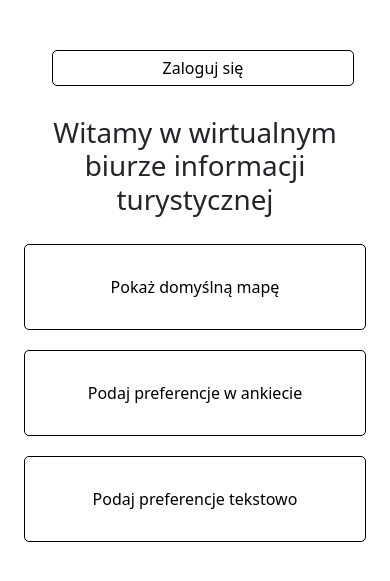
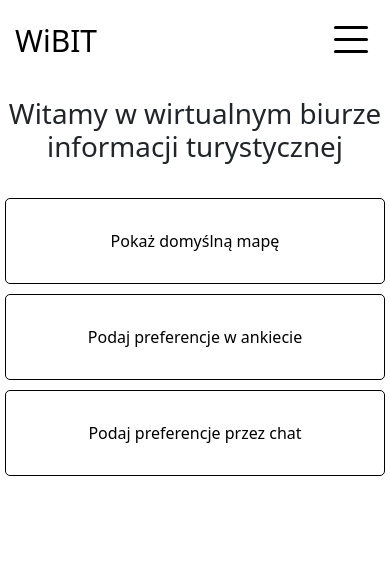
Before and after one commit to AndrzejStarzyk/WiBIT, a Flask app: page / in a window 390 px wide. Shown: the top 581 px of the page. Run offline with Flask 3, Linux system fonts and the light colour scheme; parts of the project's set-up code (start-up, migrations or seed data) failed here and were passed over.

Commit message:
responsive navbar added

```diff
--- a/app/app.py
+++ b/app/app.py
@@ -1,4 +1,4 @@
-from flask import Flask, render_template, request, redirect, url_for, abort
+from flask import Flask, render_template, request, redirect, url_for, abort, session
 from datetime import date, timedelta
 from flask_bcrypt import Bcrypt
 from flask_login import login_user, LoginManager, login_required, logout_user, current_user
@@ -53,8 +53,10 @@ def load_user(user_id):
 def update_user_name():
     global user_name
     if current_user.is_authenticated:
+        session['user_name'] = current_user.login
         user_name = current_user.login
     else:
+        session.pop('user_name', None)
         user_name = None
 
 
@@ -147,8 +149,7 @@ def registration():
 @login_required
 def logout():
     logout_user()
-    global user_name
-    user_name = None
+    update_user_name()
     return redirect(url_for('show_home'))
 
 
@@ -289,7 +290,9 @@ def render_trip(schedule: Schedule, template: str):
                           maps[i].get_root().script.render(),
                           schedule.trajectories[i].get_pois()) for i in range(len(schedule.trajectories))]
 
-    res = render_template(template, trajectories_data=trajectories_data, map_headers=headers, is_auth=current_user.is_authenticated)
+    res = render_template(template, trajectories_data=trajectories_data,
+                          map_headers=headers,
+                          is_auth=current_user.is_authenticated)
     return res
 
 
--- /dev/null
+++ b/app/static/style/navbar_style.css
@@ -0,0 +1,199 @@
+/* styles for global navigation bar */
+
+.navigation-bar{
+  width: 100%;
+}
+
+#navbox{
+  display: none;
+  margin: 0;
+}
+
+.menu-logo{
+  font-size: 30px;
+  left: 0;
+  display: flex;
+  top: 0;
+  padding: 10px;
+  width: 80%;
+  text-decoration: none;
+  color: black;
+  font-weight: 400;
+}
+
+.menu-logo p{
+  padding: 6px 0 0 6px;
+  margin: 0;
+}
+
+.menu-logo:hover{
+  text-decoration: none;
+  color: black;
+}
+
+.menu{
+  margin: 0;
+  width: 100%;
+  display: flex;
+  flex-direction: column;
+  align-items: center;
+  top: 69px;
+  padding: 0;
+}
+
+.listelem{
+  list-style: none;
+  text-align: center;
+  display: none;
+  width: 100%;
+  font-size: 18px;
+  padding-top: 6px;
+}
+
+
+.clickyelem{
+  width: 50px;
+  height: 50px;
+  position: absolute;
+  right: 14px;
+  top: 14px;
+}
+
+.burger-button-part{
+  width: 34px;
+  height: 3px;
+  background-color: black;
+  left: 8px;
+  border-radius: 3px;
+  transition: 0.5s;
+}
+
+#firstline{
+  position: absolute;
+  top: 12px;
+}
+
+#navbox:checked~ * #firstline{
+  transform: rotate(45deg);
+  position: absolute;
+  top: 24px;
+  transition: 0.5s;
+}
+
+#secondline{
+  position: absolute;
+  top: 24px;
+}
+
+#navbox:checked~ * #secondline{
+  width: 0;
+  background-color: white;
+  transition: 0.5s;
+}
+
+#thirdline{
+  position: absolute;
+  top: 36px;
+}
+
+#navbox:checked~ * #thirdline{
+  transform: rotate(-45deg);
+  position: absolute;
+  top: 24px;
+  transition: 0.5s;
+}
+
+.menu-link{
+  width: 100%;
+  padding: 21px 10px 21px 10px;
+  text-align: center;
+  text-decoration: none;
+}
+
+.menu-link p{
+  color: black;
+  font-size: large;
+  text-align: center;
+}
+
+.menu-link:hover{
+  text-decoration: none;
+  color: black;
+}
+
+#navbox:checked~ul.menu li{
+  display: flex;
+}
+
+.navlabel{
+  margin: 0;
+}
+
+.header-short{
+    font-size: 27px;
+}
+
+.non-decorated-link:hover{
+    text-decoration: none;
+    box-shadow: 2px 2px 4px black;
+}
+
+.non-decorated-link{
+    width: 96%;
+    margin-left: 2%;
+    margin-right: 2%;
+    padding: 6px;
+    color: black;
+    text-decoration: none;
+    border: 1px solid black;
+    border-radius: 5px;
+}
+
+.menu-user-label{
+  width: 96%;
+  margin: 6px 2% 0 2%;
+  text-align: right;
+  padding: 6px;
+}
+
+
+@media (min-width: 992px) {
+  .listelem{
+      width: 25%;
+      display: flex;
+  }
+
+  .clickyelem{
+      display: none;
+  }
+
+  .menu{
+      width: 80%;
+      flex-direction: row;
+      justify-content: flex-end;
+      position: absolute;
+      top: 0;
+      left: 20%;
+  }
+
+  .menu-logo{
+    width: 20%;
+  }
+
+  .non-decorated-link:hover{
+    text-decoration: none;
+  }
+
+  .non-decorated-link{
+    padding: 10px;
+    margin-top: 8px;
+  }
+}
+
+
+@media (max-width:480px){
+  .menu-logo p {
+    padding: 8px 0 0 5px;
+    margin: 0;
+  }
+}
--- a/app/static/style/style.css
+++ b/app/static/style/style.css
@@ -1,29 +1,39 @@
+body{
+    padding: 0;
+}
+
 h1, h2, h3{
     text-align: center;
     width: 100%;
 }
+
+.title-header{
+    margin: 10vh 0;
+}
+
+@media only screen and (max-width: 992px) {
+    .title-header{
+        margin: 5vh 0;
+    }
+}
+
+@media only screen and (max-width: 768px) {
+    .title-header{
+        margin: 0 0 24px 0;
+    }
+}
+
 
 /* main page */
 .main-page-option{
     text-align: center;
     text-decoration: none;
     padding: 30px;
-    margin-top: 10vh;
     font-size: medium;
     color: black;
     border: 1px solid black;
     border-radius: 5px;
-    margin-left: 5px;
-    margin-right: 5px;
-}
-@media only screen and (max-width: 992px) {
-    .main-page-option {
-        margin-top: 20px;
-    }
-}
-
-body{
-    padding: 20px;
+    margin: 10px 5px 0 5px;
 }
 
 /* default page */
@@ -232,12 +242,6 @@ body{
     border-radius: 5px;
 }
 
-.user-top-bar{
-    width: 100%;
-    margin: 20px;
-    text-align: right;
-}
-
 .auth-alert{
     margin: 20px 0 20px 0;
     text-align: center;
--- a/app/templates/base.html
+++ b/app/templates/base.html
@@ -6,6 +6,7 @@
     <!-- Bootstrap CSS -->
     <link href="https://cdn.jsdelivr.net/npm/bootstrap@5.0.2/dist/css/bootstrap.min.css" rel="stylesheet" integrity="sha384-EVSTQN3/azprG1Anm3QDgpJLIm9Nao0Yz1ztcQTwFspd3yD65VohhpuuCOmLASjC" crossorigin="anonymous">
     <link rel="stylesheet" href="{{ url_for('static', filename='style/style.css') }}">
+    <link rel="stylesheet" href="{{ url_for('static', filename='style/navbar_style.css') }}">
 
     {% block head %}{% endblock %}
 
@@ -13,6 +14,35 @@
   </head>
 
   <body>
+      <div class="navigation-bar">
+          <input type="checkbox" id="navbox">
+
+          <a class="menu-logo" href="{{url_for('show_home')}}">
+              <p class="header">WiBIT</p>
+          </a>
+
+          <ul class="menu">
+              {% if 'user_name' in session %}
+              <li class="listelem"><div class="menu-user-label">Zalogowano jako: {{session['user_name']}}</div></li>
+              <li class="listelem"><a href="{{url_for('show_home')}}" class="menu-link non-decorated-link">Strona główna</a></li>
+              <li class="listelem"><a href="{{url_for('user_main_page')}}" class="menu-link non-decorated-link">Panel użytkownika</a></li>
+              <li class="listelem"><a href="{{url_for('logout')}}" class="menu-link non-decorated-link">Wyloguj się</a></li>
+              {% else %}
+              <li class="listelem"><a href="{{url_for('show_home')}}" class="menu-link non-decorated-link">Strona główna</a></li>
+              <li class="listelem"><a href="{{url_for('registration')}}" class="menu-link non-decorated-link">Zarejestruj się</a></li>
+              <li class="listelem"><a href="{{url_for('login')}}" class="menu-link non-decorated-link">Zaloguj się</a></li>
+              {% endif %}
+          </ul>
+
+          <label for="navbox" class="navlabel">
+              <div class="clickyelem">
+                  <div class="burger-button-part" id="firstline"></div>
+                  <div class="burger-button-part" id="secondline"></div>
+                  <div class="burger-button-part" id="thirdline"></div>
+              </div>
+          </label>
+
+      </div>
 
     {% block body %}{% endblock %}
 
--- a/app/templates/home.html
+++ b/app/templates/home.html
@@ -4,22 +4,8 @@
 {% endblock %}
 
 {% block body %}
-<div class="user-top-bar row">
-    <div class="col-md-0 col-lg-4 col-xl-6 col-xxl-7"></div>
-    <div class="user-login row justify-content-center col-md-12 col-lg-8 col-xl-6 col-xxl-5">
-        {% if user_name %}
-            <div class="col-md-11 col-lg-4"> Zalogowano jako: {{ user_name }} </div>
-            <div class="col-md-11 col-lg-4"> <a href="{{url_for('logout')}}"> Wyloguj się </a>  </div>
-            <div class="col-md-11 col-lg-4"> <a href="{{url_for('user_main_page')}}"> Panel użytkownika </a>  </div>
-        {% else %}
-            <div class="col-md-11 col-lg-4"><a href="{{url_for('login')}}"> Zaloguj się </a>  </div>
-        {% endif %}
-
-    </div>
-</div>
-
 <div>
-    <h1> Witamy w wirtualnym biurze informacji turystycznej </h1>
+    <h1 class="title-header"> Witamy w wirtualnym biurze informacji turystycznej </h1>
 
     <div class="row justify-content-center">
         <a href="{{url_for('show_default_trip')}}" class="main-page-option col-11 col-md-5 col-lg-3">
@@ -31,7 +17,7 @@
         </a>
 
         <a href="{{url_for('show_chatbot')}}" class="main-page-option col-11 col-md-5 col-lg-3">
-            Podaj preferencje tekstowo
+            Podaj preferencje przez chat
         </a>
 
     </div>
--- a/app/templates/saved_trips.html
+++ b/app/templates/saved_trips.html
@@ -4,7 +4,7 @@
 {% endblock %}
 
 {% block body %}
-    <h2> Zapisane wycieczki </h2>
+    <h1> Zapisane wycieczki </h1>
     <div class="row justify-content-center" >
         {% for trip in trips %}
         <a href="{{ url_for('saved_trip_page', trip_id=trip.trip_id) }}" class="saved-trip-banner col-11 col-md-5 col-lg-3">
--- a/app/templates/user_main_page.html
+++ b/app/templates/user_main_page.html
@@ -6,7 +6,7 @@
 {% block body %}
 
 <div>
-    <h1> Witaj {{ user_name }} </h1>
+    <h1 class="title-header"> Witaj {{ user_name }} </h1>
 
     <div class="row justify-content-center">
         <a href="{{url_for('show_home')}}" class="main-page-option col-11 col-md-5 col-lg-3">
```
